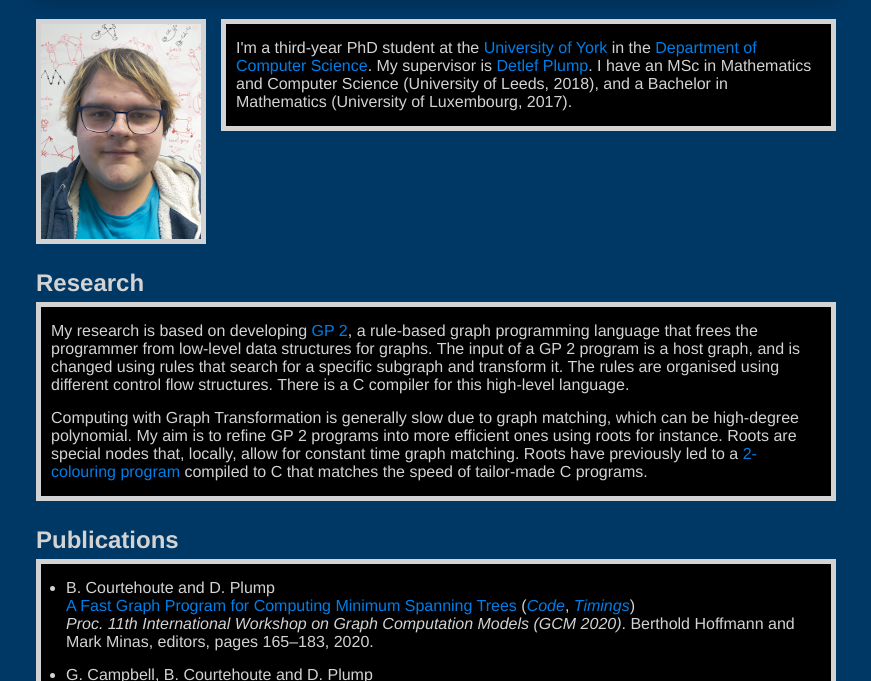
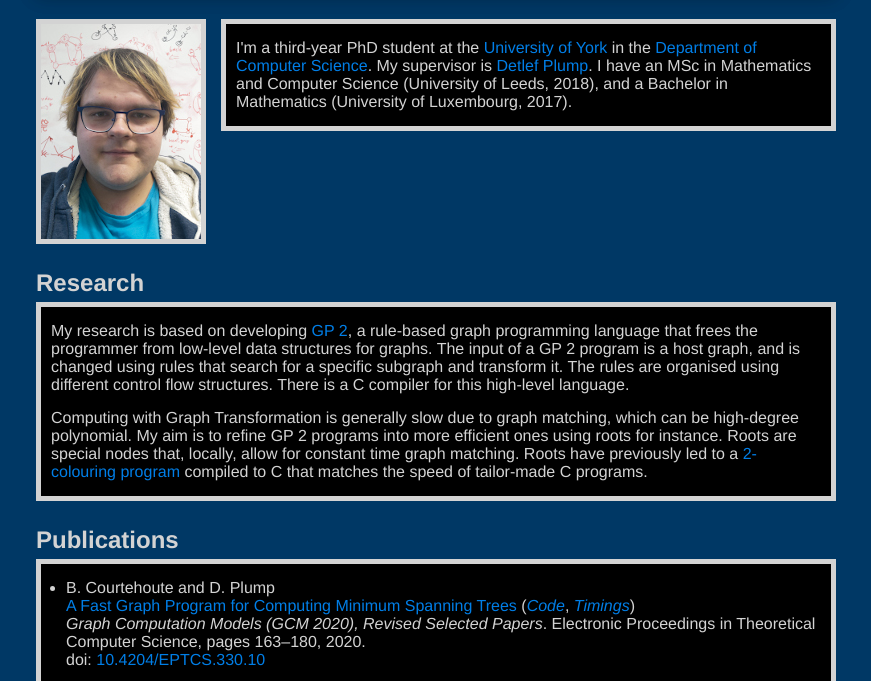
Before and after one commit to BrianCourtehoute/BrianCourtehoute.github.io, a plain HTML site: page index.html in a window 1280 px wide. Shown: the part 119-800 px from the top of the page, without its empty margins (204-1075 px from the left). Drawn offline with Linux system fonts and the light colour scheme.

Commit message:
Update index.html

```diff
--- a/index.html
+++ b/index.html
@@ -134,8 +134,9 @@ Computing with Graph Transformation is generally slow due to graph matching, whi
 	<h2 style="color:lightgray">Publications</h2>
 	<ul>
   <li>B. Courtehoute and D. Plump<br>
-<a href="http://www.cs.york.ac.uk/plasma/publications/pdf/Courtehoute-Plump.GCM.20.pdf" target="_blank">A Fast Graph Program for Computing Minimum Spanning Trees</a> (<a href="https://github.com/BrianCourtehoute/BrianCourtehoute.github.io/blob/master/PaperFiles/2020-06/Code/mst-boruvka.gp2" target="_blank"><em>Code</em></a>, <a href="https://github.com/BrianCourtehoute/BrianCourtehoute.github.io/tree/master/PaperFiles/2020-06/Timings" target="_blank"><em>Timings</em></a>)<br>
-<em>Proc. 11th International Workshop on Graph Computation Models (GCM 2020)</em>. Berthold Hoffmann and Mark Minas, editors, pages 165–183, 2020.<br>
+<a href="https://cgi.cse.unsw.edu.au/~eptcs/paper.cgi?GCM2020.10" target="_blank">A Fast Graph Program for Computing Minimum Spanning Trees</a> (<a href="https://github.com/BrianCourtehoute/BrianCourtehoute.github.io/blob/master/PaperFiles/2020-06/Code/mst-boruvka.gp2" target="_blank"><em>Code</em></a>, <a href="https://github.com/BrianCourtehoute/BrianCourtehoute.github.io/tree/master/PaperFiles/2020-06/Timings" target="_blank"><em>Timings</em></a>)<br>
+<em>Graph Computation Models (GCM 2020), Revised Selected Papers</em>. Electronic Proceedings in Theoretical Computer Science, pages 163–180, 2020.<br>
+doi: <a href="https://doi.org/10.4204/EPTCS.330.10" target="_blank">10.4204/EPTCS.330.10</a>
 </li>
   <li>G. Campbell, B. Courtehoute and D. Plump<br>
 <a href="http://www.cs.york.ac.uk/plasma/publications/pdf/CampbellCourtehoutePlump.CALCO.19.pdf" target="_blank">Linear-Time Graph Algorithms in GP 2</a><br>
```
